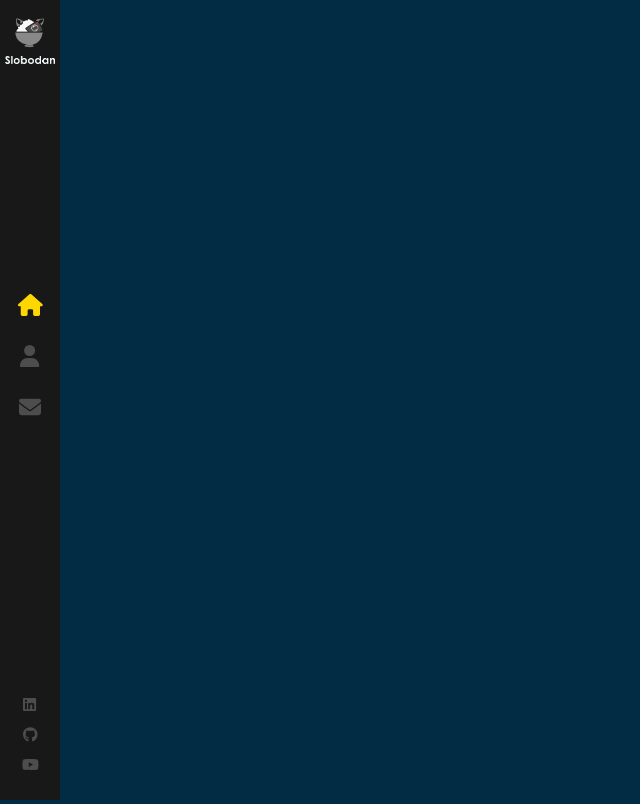
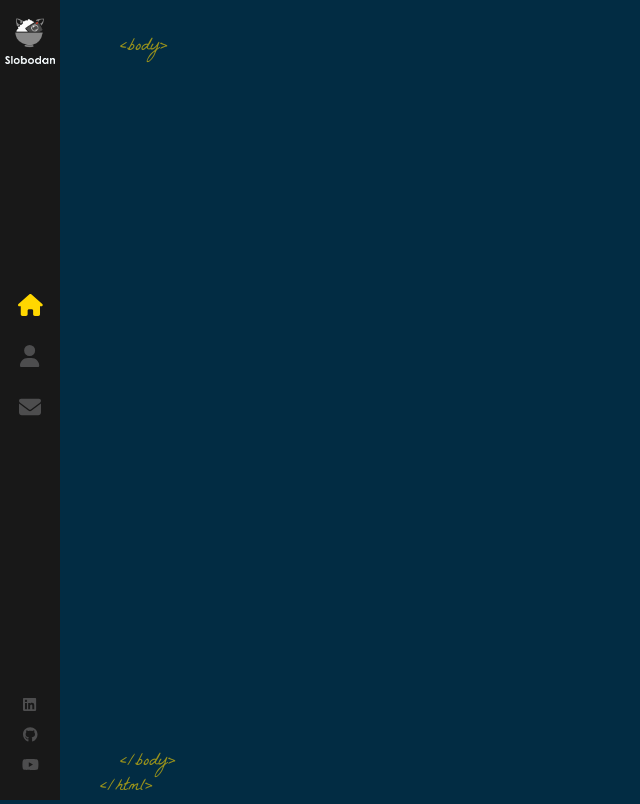
Before and after one commit to jonathanpperry/react-tech-portfolio, a React (Create React App) app: page / in a window 1280 px wide. Shown: the whole page, without its empty margins (0-640 px from the left). Built offline with nearby package versions, Linux system fonts and the light colour scheme.

Commit message:
Built the site layout

```diff
--- a/src/components/Layout/index.js
+++ b/src/components/Layout/index.js
@@ -1,8 +1,24 @@
-import Sidebar from '../Sidebar';
-import './index.scss';
+import { Outlet } from 'react-router-dom'
+import Sidebar from '../Sidebar'
+import './index.scss'
 
 const Layout = () => {
-    return <><Sidebar /></>
+  return (
+    <div className="App">
+      <Sidebar />
+      <div className="page">
+        <span className="tags top-tags">&lt;body&gt;</span>
+
+        <Outlet />
+
+        <span className="tags bottom-tags">
+          &lt;/body&gt;
+          <br />
+          <span className="bottom-tag-html">&lt;/html&gt;</span>
+        </span>
+      </div>
+    </div>
+  )
 }
 
-export default Layout;
+export default Layout
--- a/src/components/Layout/index.scss
+++ b/src/components/Layout/index.scss
@@ -0,0 +1,24 @@
+.page {
+  width: 100%;
+  height: 100%;
+  position: absolute;
+}
+
+.top-tags {
+  bottom: auto;
+  top: 35px;
+}
+
+.tags {
+  color: #ffd700;
+  opacity: 0.6;
+  position: absolute;
+  bottom: 0;
+  left: 120px;
+  font-size: 18px;
+  font-family: 'La Belle Aurore';
+}
+
+.bottom-tag-html {
+  margin-left: -20px;
+}
```
